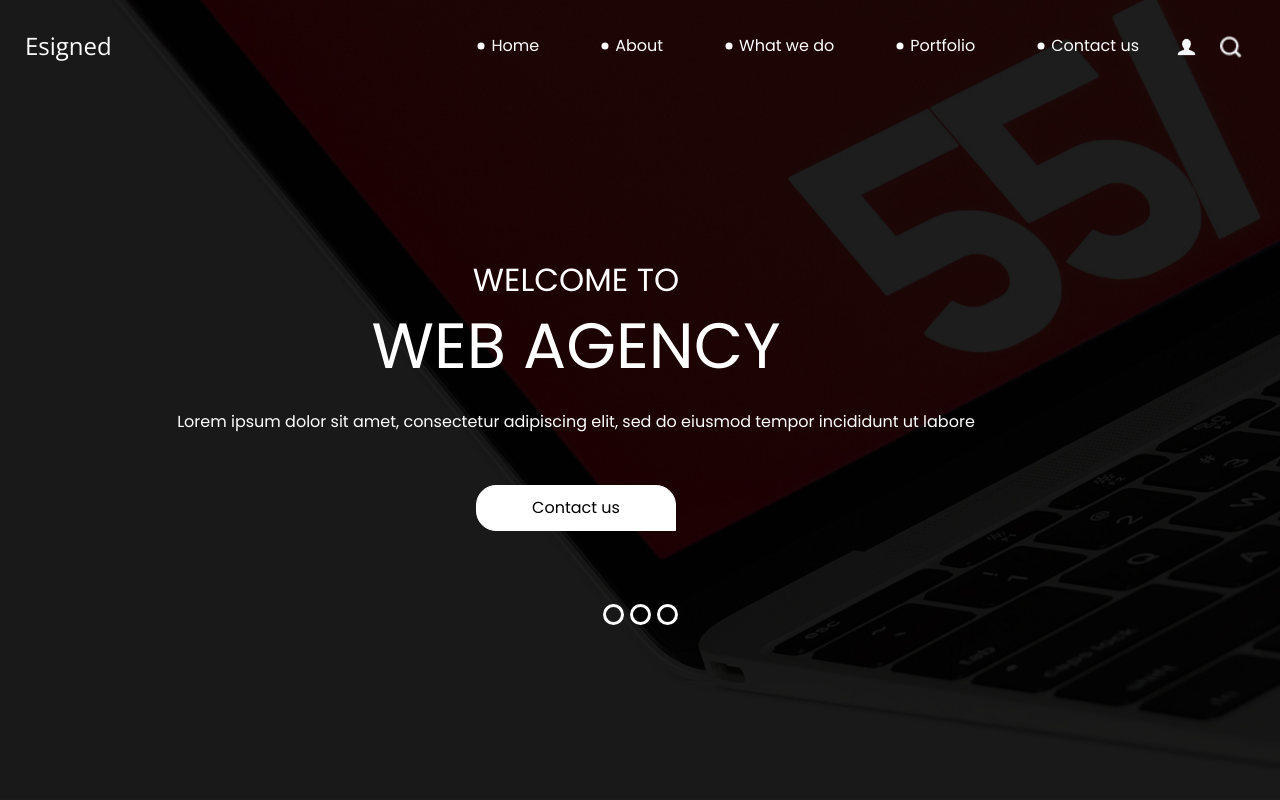
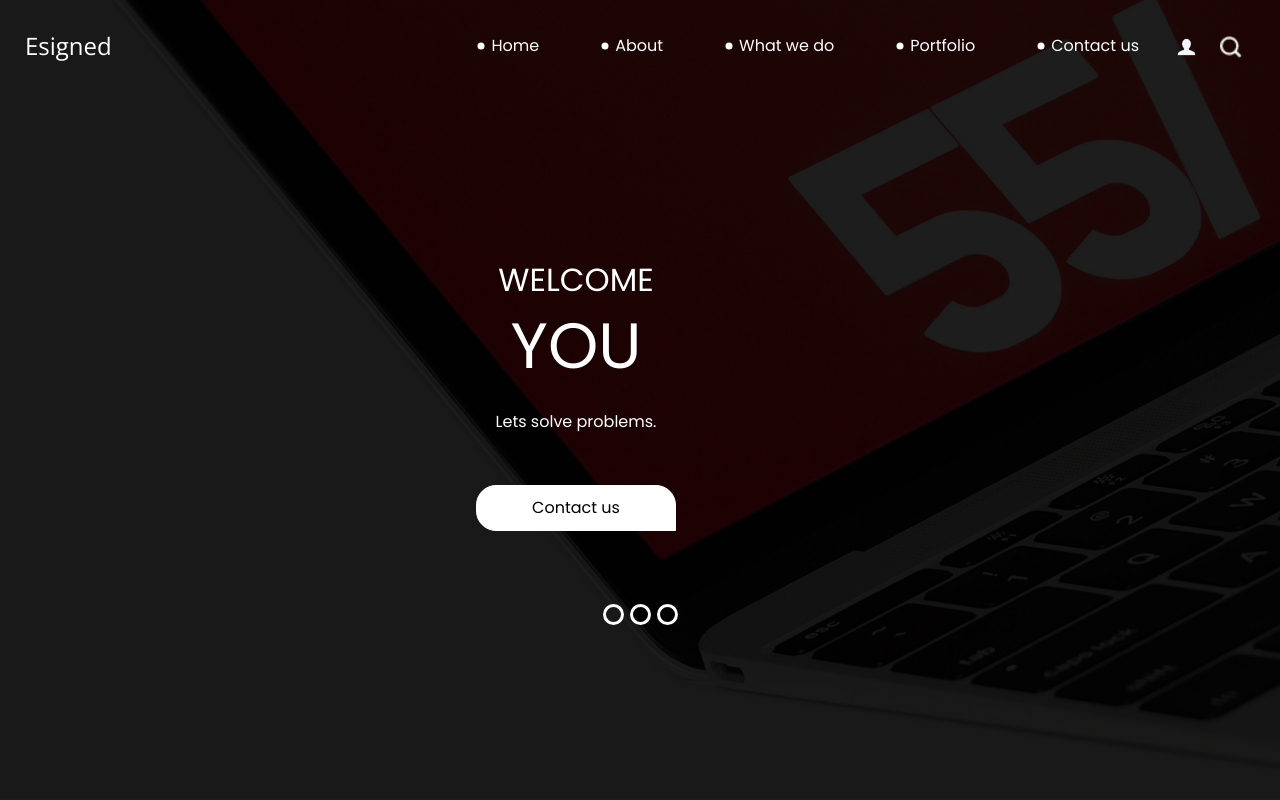
Before and after one commit to mohitvijayv/mohitvijayv.github.io, a plain HTML site: page index.html in a window 1280 px wide. Shown: the top 800 px of the page. Drawn offline with nearby package versions, Linux system fonts and the light colour scheme.

Commit message:
update text

```diff
--- a/index.html
+++ b/index.html
@@ -12,7 +12,7 @@
   <meta name="description" content="" />
   <meta name="author" content="" />
 
-  <title>Esigned</title>
+  <title>Mohit</title>
 
   <!-- slider stylesheet -->
   <!-- slider stylesheet -->
@@ -93,15 +93,14 @@
                   <div class="detail-box">
                     <div>
                       <h2>
-                        welcome to
+                        welcome
 
                       </h2>
                       <h1>
-                        web agency
+                        you
                       </h1>
                       <p>
-                        Lorem ipsum dolor sit amet, consectetur adipiscing elit, sed do eiusmod tempor incididunt ut
-                        labore
+                        Lets solve problems.
                       </p>
                       <div class="">
                         <a href="">
@@ -119,15 +118,14 @@
                   <div class="detail-box">
                     <div>
                       <h2>
-                        welcome to
+                        Engineering
 
                       </h2>
                       <h1>
-                        web agency
+                        Design Data intensive systems
                       </h1>
                       <p>
-                        Lorem ipsum dolor sit amet, consectetur adipiscing elit, sed do eiusmod tempor incididunt ut
-                        labore
+
                       </p>
                       <div class="">
                         <a href="">
@@ -145,15 +143,14 @@
                   <div class="detail-box">
                     <div>
                       <h2>
-                        welcome to
+                        Engineering
 
                       </h2>
                       <h1>
-                        web agency
+                        Deployments, Monitoring
                       </h1>
                       <p>
-                        Lorem ipsum dolor sit amet, consectetur adipiscing elit, sed do eiusmod tempor incididunt ut
-                        labore
+
                       </p>
                       <div class="">
                         <a href="">
```
Also changed, not shown: about.html (+3 -6 lines), contact.html (+1 -1 lines), do.html (+2 -3 lines).
